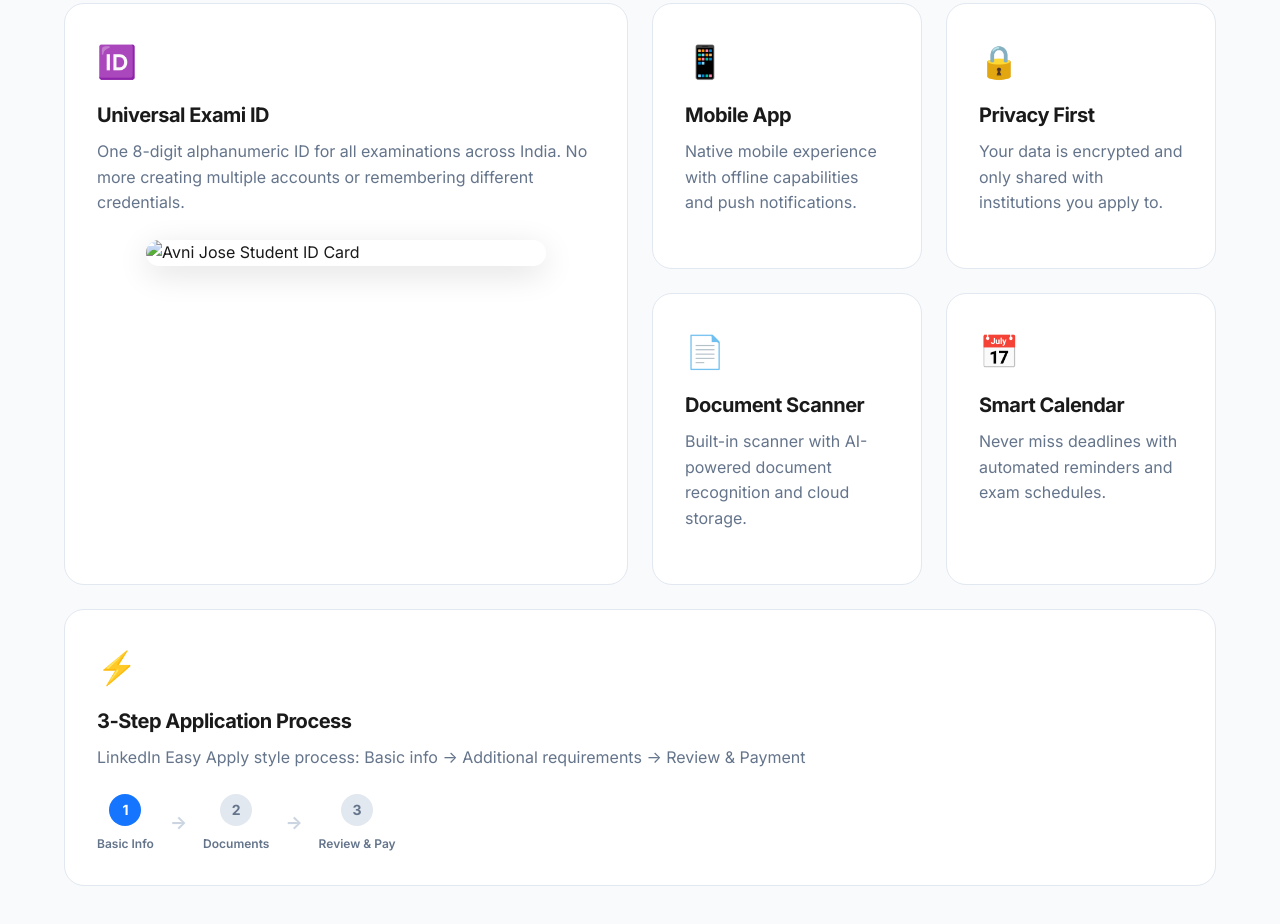
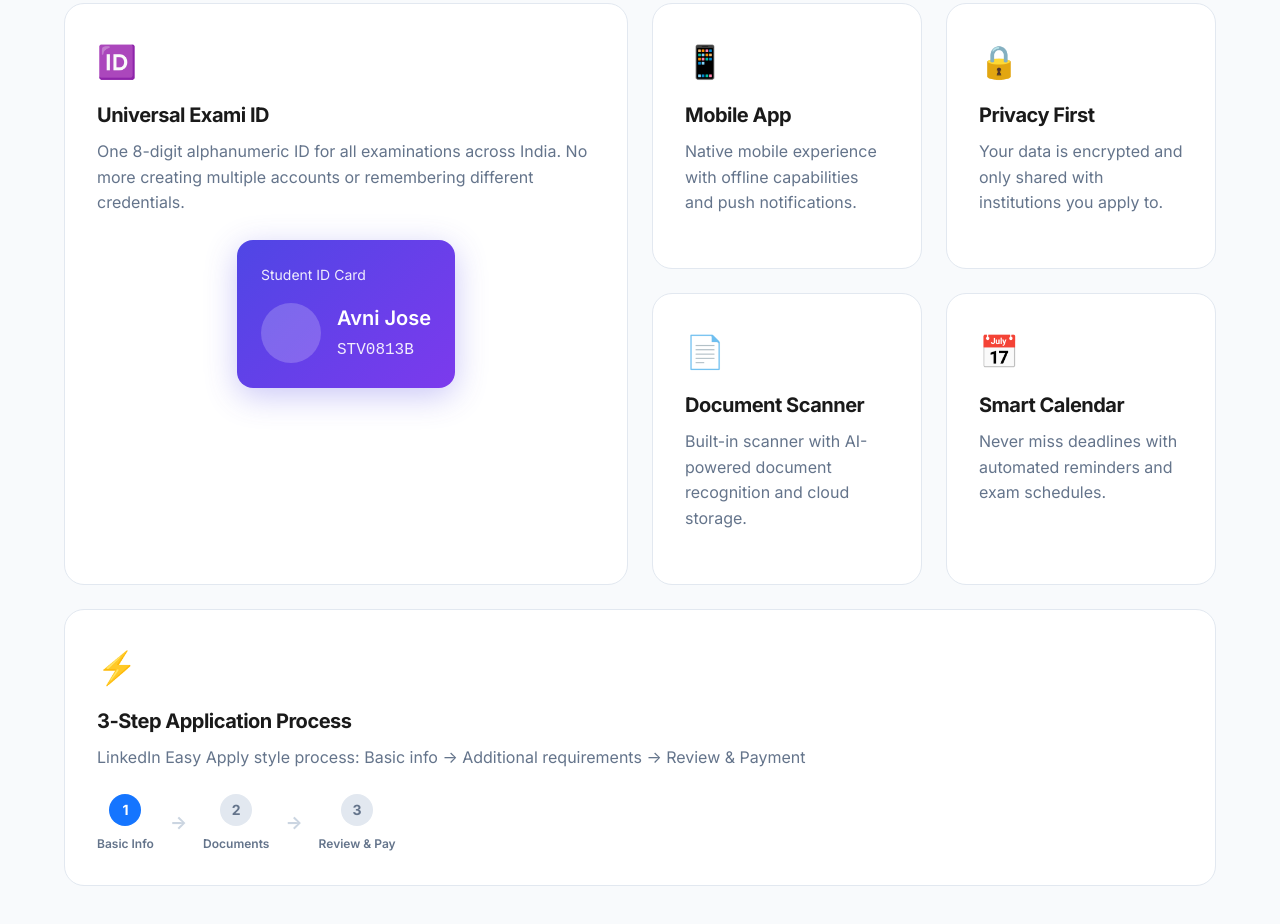
Before and after one commit to yashrajy264/exami-website, a plain HTML site: page student.html in a window 1280 px wide. Shown: the part 1029-1953 px from the top of the page. Drawn offline with Linux system fonts and the light colour scheme.

Commit message:
Add student ID card image and fix Universal Exami ID display
- Add student-id-card.png image file to project
- Update Universal Exami ID bento item to display actual student card
- Add placeholder CSS styles for student ID card component
- Remove demo text and blue box placeholder
- Improve visual presentation with proper styling and hover effects

```diff
--- a/student.html
+++ b/student.html
@@ -167,7 +167,16 @@
             <h3 class="bento-title">Universal Exami ID</h3>
             <p class="bento-description">One 8-digit alphanumeric ID for all examinations across India. No more creating multiple accounts or remembering different credentials.</p>
             <div class="id-demo">
-              <img src="./student-id-card.png" alt="Avni Jose Student ID Card" class="student-id-card" />
+              <div class="placeholder-card">
+                <div class="placeholder-header">Student ID Card</div>
+                <div class="placeholder-content">
+                  <div class="placeholder-photo"></div>
+                  <div class="placeholder-info">
+                    <div class="placeholder-name">Avni Jose</div>
+                    <div class="placeholder-id">STV0813B</div>
+                  </div>
+                </div>
+              </div>
             </div>
           </div>
         </div>
--- a/styles.css
+++ b/styles.css
@@ -2873,6 +2873,49 @@ p {
   }
 }
 
+/* ===== PLACEHOLDER STUDENT ID CARD ===== */
+.placeholder-card {
+  background: linear-gradient(135deg, #4F46E5 0%, #7C3AED 100%);
+  border-radius: 16px;
+  padding: 1.5rem;
+  color: white;
+  max-width: 350px;
+  margin: 0 auto;
+  box-shadow: 0 8px 32px rgba(79, 70, 229, 0.3);
+}
+
+.placeholder-header {
+  font-size: 0.875rem;
+  opacity: 0.9;
+  margin-bottom: 1rem;
+}
+
+.placeholder-content {
+  display: flex;
+  align-items: center;
+  gap: 1rem;
+}
+
+.placeholder-photo {
+  width: 60px;
+  height: 60px;
+  background: rgba(255, 255, 255, 0.2);
+  border-radius: 50%;
+  flex-shrink: 0;
+}
+
+.placeholder-name {
+  font-size: 1.25rem;
+  font-weight: 600;
+  margin-bottom: 0.25rem;
+}
+
+.placeholder-id {
+  font-size: 1rem;
+  opacity: 0.9;
+  font-family: 'JetBrains Mono', monospace;
+}
+
 /* ===== MATERIAL ICONS STYLING ===== */
 .material-icons {
   font-family: 'Material Icons';
```
Also changed, not shown: student-id-card.png (added).
